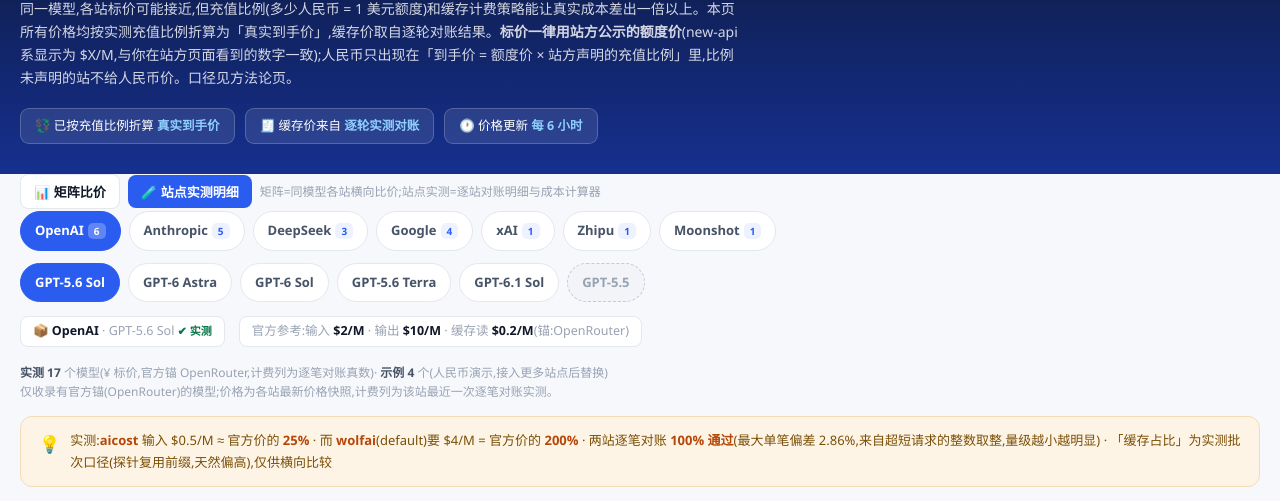
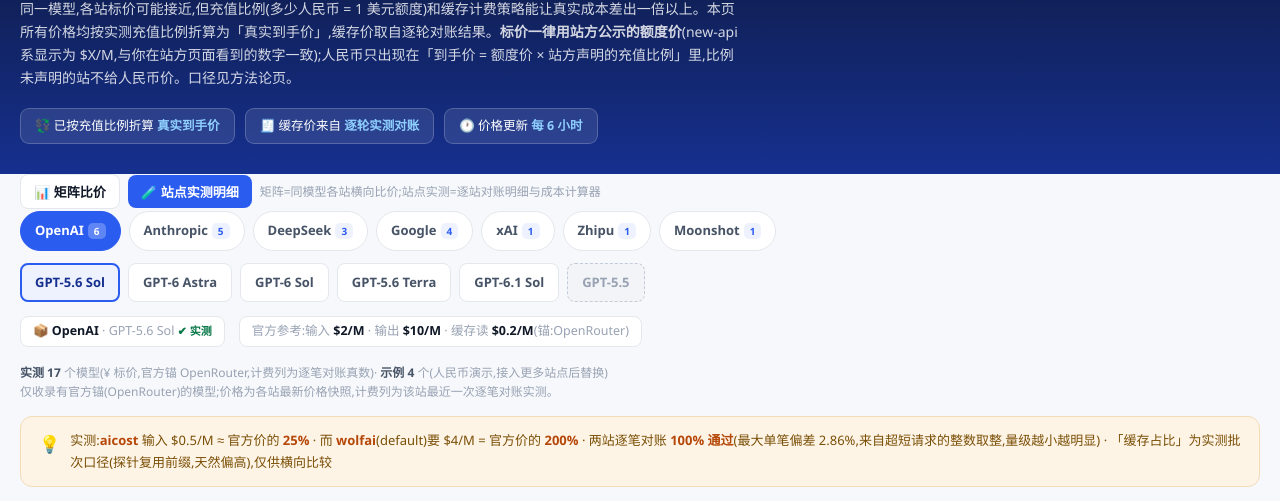
Before and after one commit to jinchaoqiang0311/relaylens, a plain HTML site: page relaylens-home/compare.html in a window 1280 px wide. Both pictures are taken after a click on the button "🧪 站点实测明细". Shown: the part 186-687 px from the top of the page. Drawn offline with Linux system fonts and the light colour scheme.

Commit message:
模型按钮改长方形;选中态改品牌浅底深字粗边,与族标签蓝实底明确区分

```diff
--- a/relaylens-home/compare.html
+++ b/relaylens-home/compare.html
@@ -199,13 +199,14 @@
 .fam-n{font-size:10px;background:var(--brand-soft);border-radius:5px;padding:1px 6px;color:var(--brand);margin-left:4px}
 .fam-chip.on .fam-n{background:rgba(255,255,255,.25);color:#fff}
 .fam-models{display:flex;gap:8px;flex-wrap:wrap;margin-bottom:14px}
-.fam-models a{display:inline-block;background:#fff;border:1px solid var(--line);border-radius:999px;padding:8px 14px;font-size:13px;font-weight:700;color:var(--sub);cursor:pointer;transition:.15s}
+.fam-models a{display:inline-block;background:#fff;border:1px solid var(--line);border-radius:8px;padding:8px 14px;font-size:13px;font-weight:700;color:var(--sub);cursor:pointer;transition:.15s}
 .fam-models a:hover{border-color:var(--brand);color:var(--brand)}
-.fam-models a.on{background:var(--brand);border-color:var(--brand);color:#fff}
+/* 选中态:品牌浅底+粗边+深字 —— 与族标签的蓝色实底明确区分 */
+.fam-models a.on{background:var(--brand-soft);border:2px solid var(--brand);color:var(--brand-deep);padding:7px 13px}
 /* 示例模型:虚线灰系,与族标签(白底/蓝高亮)明显区别开 */
 .fam-models a[data-real="0"]{border:1px dashed #c3cbd9;background:#f2f4f7;color:#98a2b3}
 .fam-models a[data-real="0"]:hover{border-color:#98a2b3;background:#eef1f5;color:#667085}
-.fam-models a.on[data-real="0"]{background:#e4e9f0;border-color:#98a2b3;color:#475467}
+.fam-models a.on[data-real="0"]{background:#eef1f5;border:2px dashed #98a2b3;color:#475467;padding:7px 13px}
 /* ===== 富信息行(与榜单同构):一格内堆「主值 / 副注 / 徽章」,用行高换信息量 ===== */
 .rk-no{font-family:Consolas,"SFMono-Regular",Menlo,monospace;font-variant-numeric:tabular-nums;font-size:20px;font-weight:800;color:var(--faint);line-height:1}
 .rk-no.top{color:#8a6400}
```
